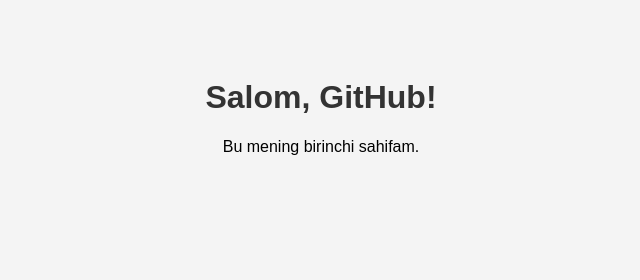
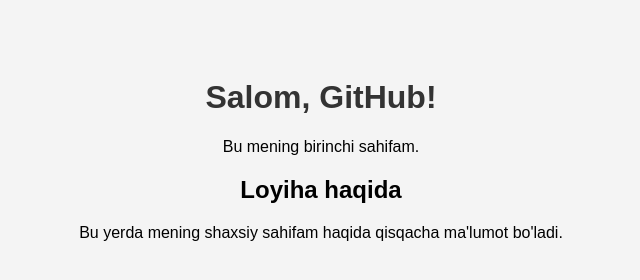
Before and after one commit to sakinaaabdumalikovaa-oss/my-web-project, a plain HTML site: page index.html in a window 1280 px wide. Shown: the whole page, without its empty margins (319-959 px from the left). Drawn offline with Linux system fonts and the light colour scheme.

Commit message:
HTML fayliga asosiy sarlavha va matnlar qo'shildi

```diff
--- a/index.html
+++ b/index.html
@@ -6,7 +6,16 @@
     <link rel="stylesheet" href="style.css">
 </head>
 <body>
-    <h1>Salom, GitHub!</h1>
-    <p>Bu mening birinchi sahifam.</p>
+    <header>
+        <h1>Salom, GitHub!</h1>
+        <p>Bu mening birinchi sahifam.</p>
+    </header>
+
+    <main>
+        <section>
+            <h2>Loyiha haqida</h2>
+            <p>Bu yerda mening shaxsiy sahifam haqida qisqacha ma'lumot bo'ladi.</p>
+        </section>
+    </main>
 </body>
 </html>
```
